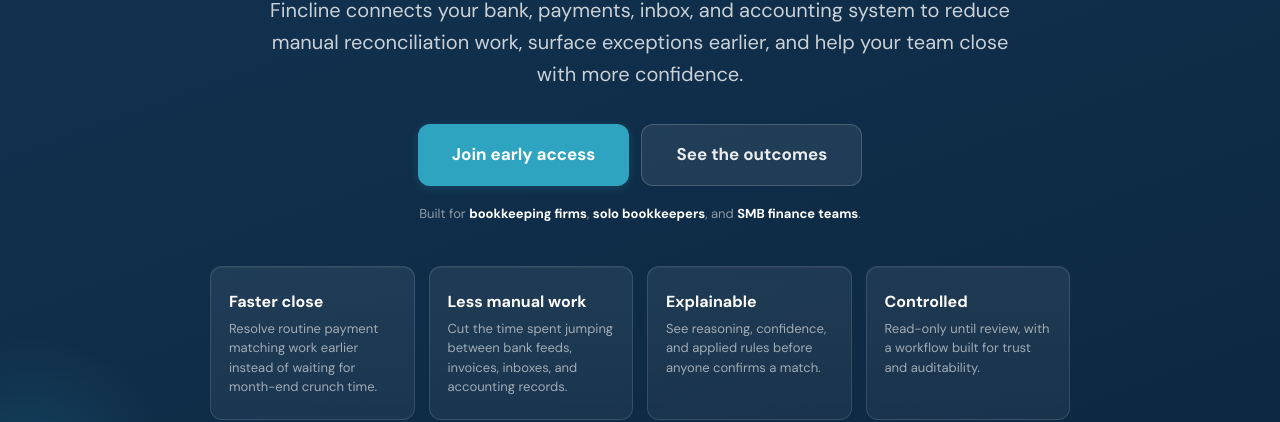
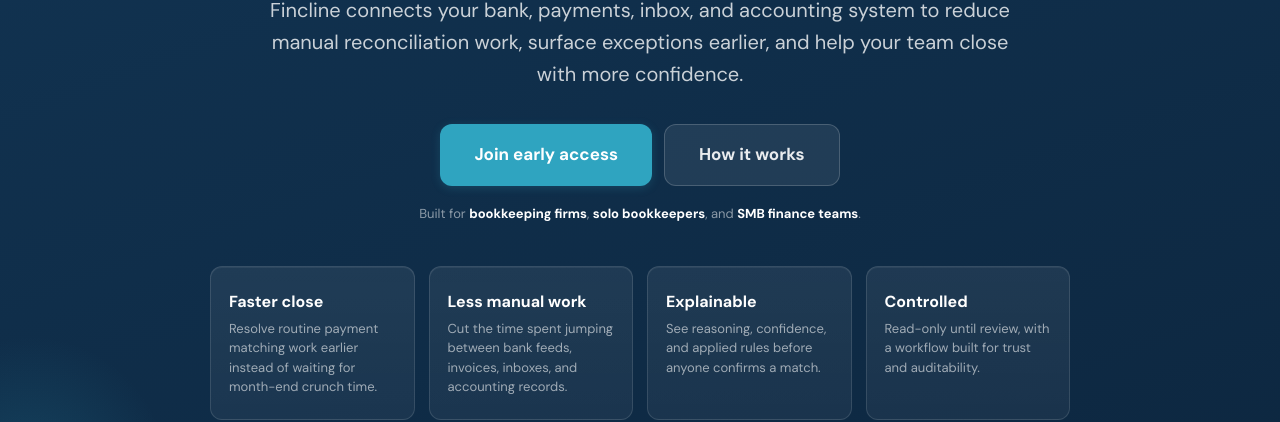
Before and after one commit to admiralnuva/fincline-website, a plain HTML site: page index.html in a window 1280 px wide. Shown: the part 387-809 px from the top of the page. Drawn offline with Linux system fonts and the light colour scheme.

Commit message:
Update index.html

```diff
--- a/index.html
+++ b/index.html
@@ -821,7 +821,7 @@
       </a>
       <div class="nav-links">
         <a href="#problem">Problem</a>
-        <a href="#how">How it works</a>
+        <a href="how-it-works.html">How it works</a>
         <a href="#different">Why Fincline</a>
         <a href="#help">Outcomes</a>
       </div>
@@ -844,7 +844,7 @@
       </p>
       <div class="hero-actions">
         <a href="early-access.html" class="btn btn-primary btn-xl">Join early access</a>
-        <a href="#help" class="btn btn-outline btn-xl">See the outcomes</a>
+        <a href="how-it-works.html" class="btn btn-outline btn-xl">How it works</a>
       </div>
       <div class="hero-note">Built for <strong>bookkeeping firms</strong>, <strong>solo bookkeepers</strong>, and <strong>SMB finance teams</strong>.</div>
 
@@ -1092,7 +1092,7 @@
         </div>
         <div class="footer-links">
           <h4>Product</h4>
-          <a href="#how">How it works</a>
+          <a href="how-it-works.html">How it works</a>
           <a href="#different">Why Fincline</a>
           <a href="#help">Outcomes</a>
         </div>
```
